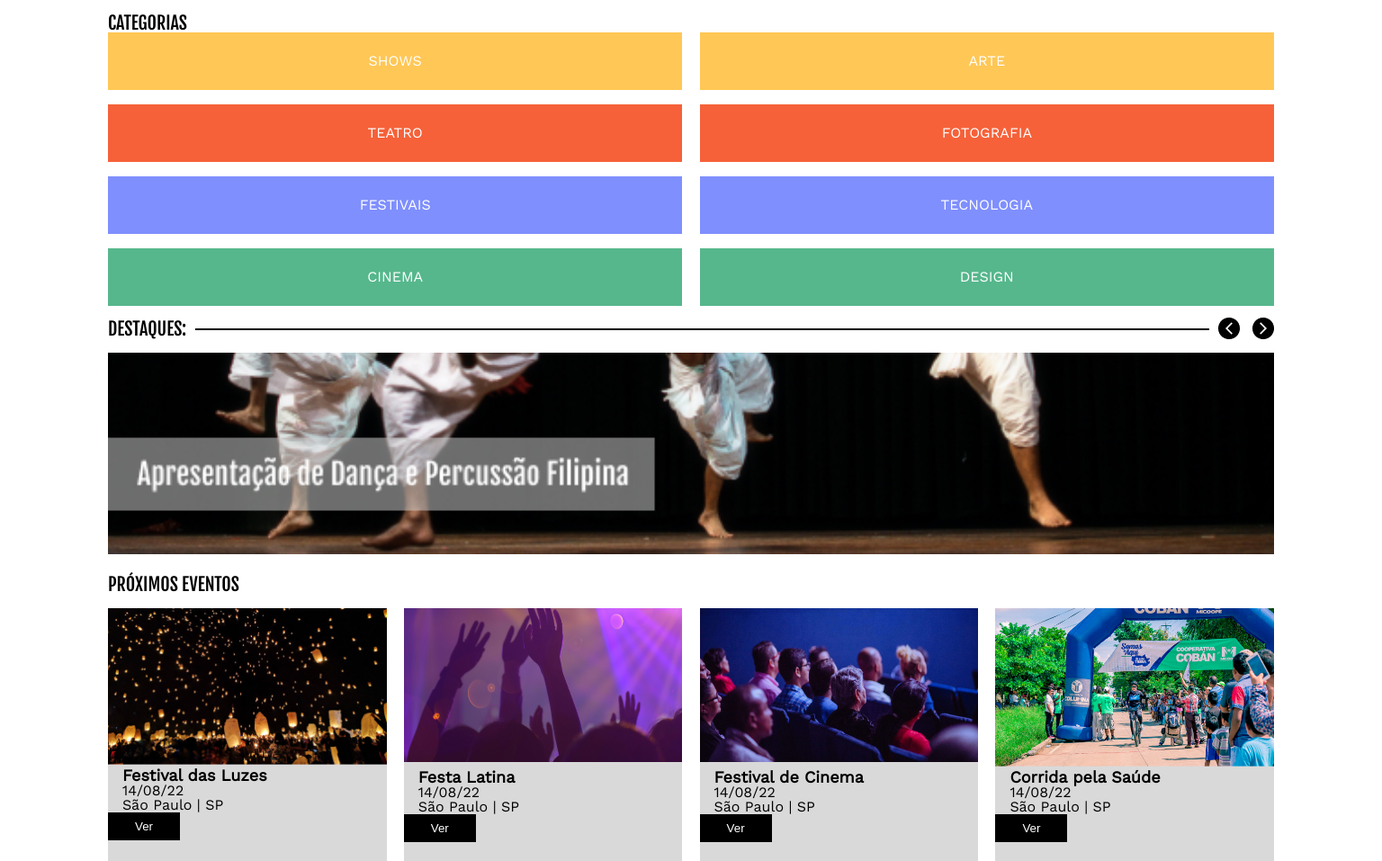
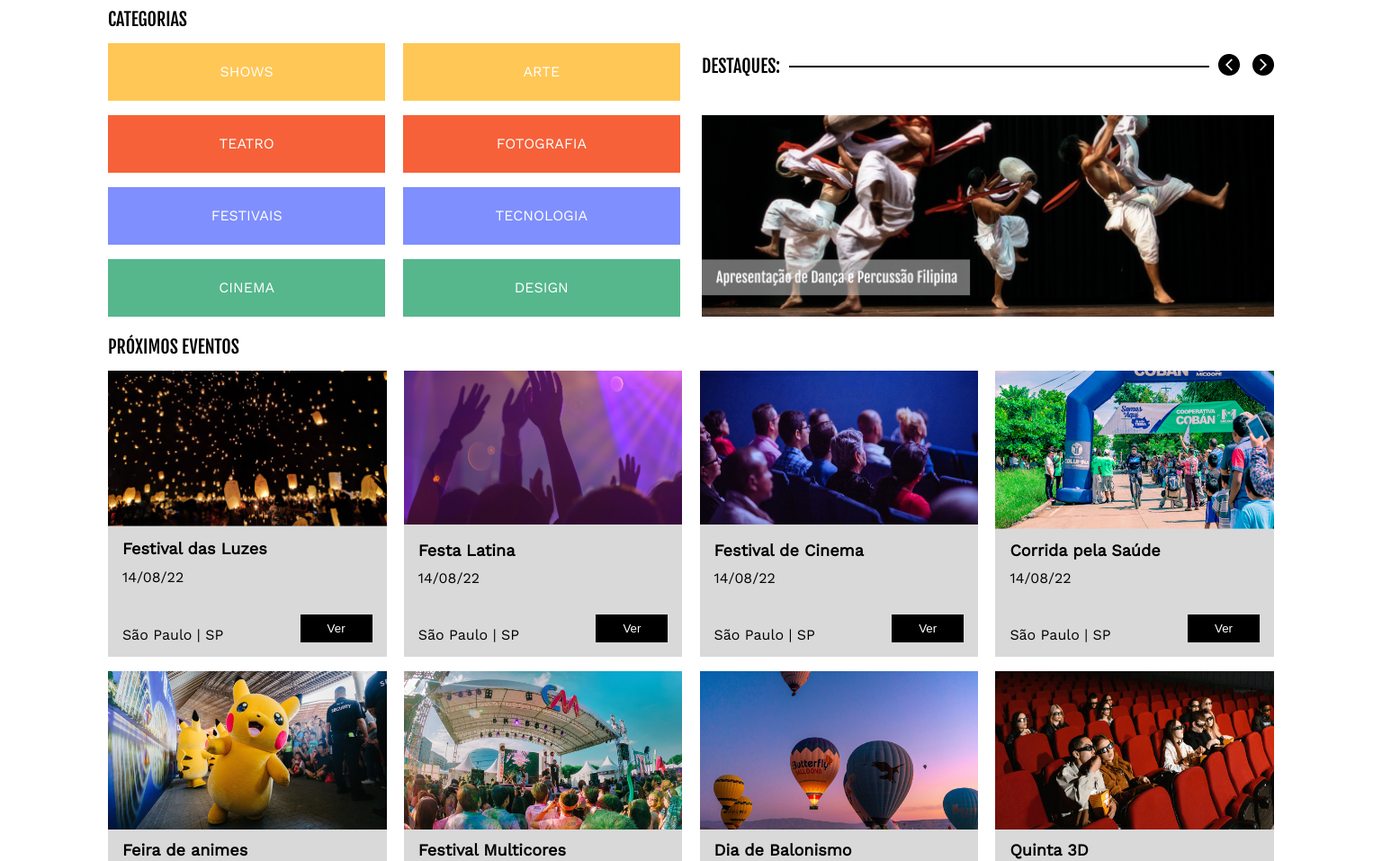
Before and after one commit to GabrielmRangel/culturama, a plain HTML site: page index.html in a window 1536 px wide. Shown: the part 640-1597 px from the top of the page at 90% size. Drawn offline with nearby package versions, Linux system fonts and the light colour scheme.

Commit message:
Finalização do projeto

```diff
--- a/assets/style/flex.css
+++ b/assets/style/flex.css
@@ -56,6 +56,17 @@
     display: flex;
     flex-direction: column;
     justify-content: center;
+}
+
+/* Rodape */
+.rodape{
+    display: flex;
+    flex-wrap: wrap;
+    justify-content: space-between;
+}
+
+.rodape__logo{
+    align-self: end;
 }
 
 @media screen and (min-width: 720px) {
--- a/assets/style/grid.css
+++ b/assets/style/grid.css
@@ -13,7 +13,45 @@
     grid-row: 2/4;
 }
 
+/* Eventos */
+.eventos__item{
+    display: grid;
+    grid-template-columns: 1fr auto;
+    grid-template-rows: auto repeat(2, 1fr) auto;
+    grid-template-areas:
+    "imagem imagem"
+    "nome nome"
+    "data data"
+    "local botao";
+}
+
+.eventos__item img{
+    grid-area: imagem;
+}
+
+.eventos__item h3{
+    grid-area: nome;
+    align-self: center;
+}
+
+.eventos__item h4{
+    grid-area: data;
+}
+
+.eventos__item h5{
+    grid-area: local;
+    align-self: end;
+}
+
+.eventos__item button{
+    grid-area: botao;
+}
+
 /* Agenda */
+.agenda__item{
+    display: grid;
+}
+
 .agenda__item img{
     grid-column: 1/3;
     grid-row: 1/2;
@@ -25,11 +63,12 @@
     padding: 0 10px;
 }
 
-.agenda__item{
-    display: grid;
-}
+@media screen and (min-width: 720px) {
+    .banner{
+        grid-template-columns: calc(50% - 0.75rem) auto auto;
+        column-gap: 1.5rem;
+    }
 
-@media screen and (min-width: 720px) {
     .banner img:nth-child(1){
         grid-column: 1/2;
         grid-row: 1/3;
@@ -42,5 +81,31 @@
 }
 
 @media screen and (min-width: 1440px) {
+    .categorias{
+        display: grid;
+        grid-template-columns: calc(50% - 0.75rem);
+        grid-template-rows: auto 1fr auto;
+        grid-template-areas:
+        "titulo titulo"
+        "lista destaque"
+        "lista imagem";
+        row-gap: 1rem;
+        column-gap: 1.5rem;
+    }
 
+    .categorias__titulo {
+        grid-area: titulo;
+    }
+
+    .categorias__lista {
+        grid-area: lista;
+    }
+
+    .categorias__destaques {
+        grid-area: destaque;
+    }
+
+    .categorias__imagem {
+        grid-area: imagem;
+    }
 }
```
Also changed, not shown: index.html (+2 -1 lines).
